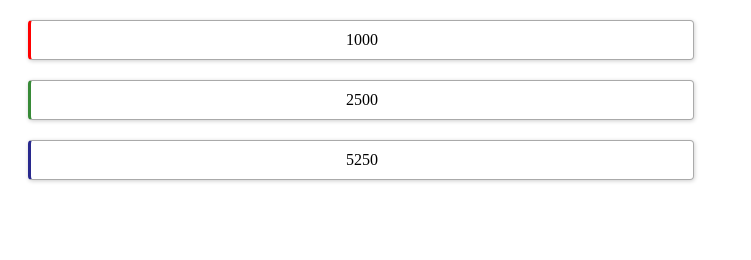
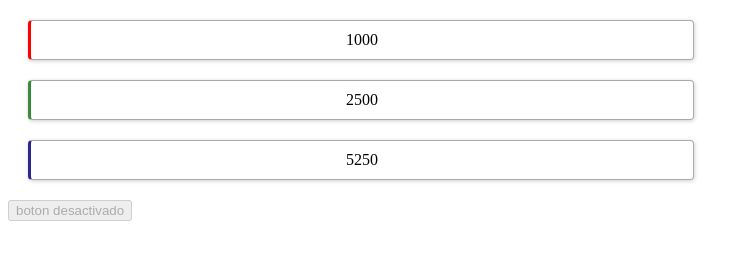
Before and after one commit to Fekiso/Programacion_Web, a plain HTML site: page CajasEstilizadas/index.html in a window 1280 px wide. Shown: the whole page, without its empty margins (0-751 px from the left). Drawn offline with Linux system fonts and the light colour scheme.

Commit message:
Aver si la rama todavia funciona

```diff
--- a/CajasEstilizadas/index.html
+++ b/CajasEstilizadas/index.html
@@ -11,5 +11,6 @@
     <div class="box roja">1000</div>
     <div class="box verde">2500</div>
     <div class="box azul">5250</div>
+    <button disabled="disabled">boton desactivado</button>
   </body>
 </html>
```
